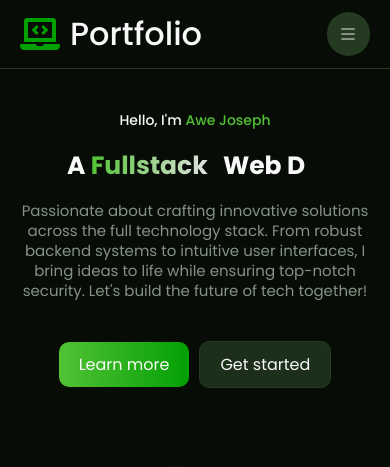
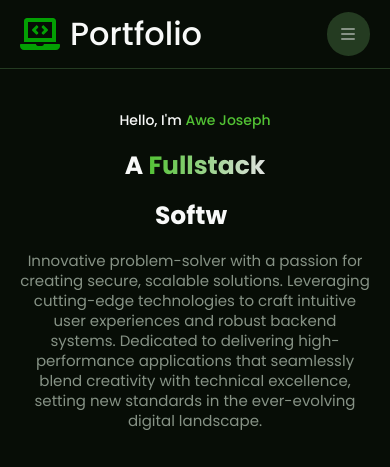
Before and after one commit to Jossyboydgenius/Developer-portfolio, a React (Vite) app: page / in a window 390 px wide. Shown: the top 467 px of the page. Built offline with nearby package versions, Linux system fonts and the light colour scheme.

Commit message:
refactor: Update Hero component with responsive button layout and typing animation

```diff
--- a/src/Components/Hero/index.jsx
+++ b/src/Components/Hero/index.jsx
@@ -1,16 +1,16 @@
-import React, { useState, useEffect } from 'react'
-import "./Hero.css"
-import { Link } from 'react-scroll'
-import me from '../../assets/me.png'
-import Achievement from '../../Commons/Achievement'
-import AOS from 'aos'
-import 'aos/dist/aos.css'
+import React, { useState, useEffect } from 'react';
+import "./Hero.css";
+import { Link } from 'react-scroll';
+import me from '../../assets/me.png';
+import Achievement from '../../Commons/Achievement';
+import AOS from 'aos';
+import 'aos/dist/aos.css';
 
 const Hero = () => {
-  const [text, setText] = useState('');
+  const [text, setText] = useState('Software Engineer');
   const [isDeleting, setIsDeleting] = useState(false);
   const [loopNum, setLoopNum] = useState(0);
-  const [typingSpeed, setTypingSpeed] = useState(100);
+  const [typingSpeed, setTypingSpeed] = useState(300);
 
   const titles = ['Software Engineer', 'Web Developer', 'Cybersecurity Engineer'];
 
@@ -28,8 +28,10 @@ const Hero = () => {
 
       if (isDeleting) {
         setText(fullText.substring(0, text.length - 1));
+        setTypingSpeed(10); // Faster deletion
       } else {
         setText(fullText.substring(0, text.length + 1));
+        setTypingSpeed(70); // Normal typing speed
       }
 
       if (!isDeleting && text === fullText) {
@@ -37,13 +39,11 @@ const Hero = () => {
       } else if (isDeleting && text === '') {
         setIsDeleting(false);
         setLoopNum(loopNum + 1);
+        setTypingSpeed(500);
       }
     };
 
-    const timer = setTimeout(() => {
-      handleTyping();
-    }, typingSpeed);
-
+    const timer = setTimeout(handleTyping, typingSpeed);
     return () => clearTimeout(timer);
   }, [text, isDeleting, loopNum, typingSpeed, titles]);
 
@@ -55,14 +55,17 @@ const Hero = () => {
             Hello, I'm <span className='primary'>Awe Joseph</span>
           </h3>
           <h1 className="heading-1" data-aos='fade-up'>
-            A <span className="gradient-text">Fullstack</span>{' '}
-            <span className="typing-text">{text}</span>
+            A <span className="gradient-text">Fullstack</span>
+          </h1>
+          <h1 className="heading-1 typing-container" data-aos='fade-down'>
+            <span className={`typing-text ${text !== 'Web Developer' ? 'smaller-text' : ''}`}>{text}</span>
             <span className="cursor"></span>
           </h1>
           <p className="muted" data-aos='fade-up' data-aos-delay='300'>
-            Passionate about crafting innovative solutions across the full technology
-            stack. From robust backend systems to intuitive user interfaces, I bring ideas to
-            life while ensuring top-notch security. Let's build the future of tech together!
+            Innovative problem-solver with a passion for creating secure, scalable solutions.
+            Leveraging cutting-edge technologies to craft intuitive user experiences and robust backend systems.
+            Dedicated to delivering high-performance applications that seamlessly blend creativity with technical excellence,
+            setting new standards in the ever-evolving digital landscape.
           </p>
           <div className="flex-center buttons-wrapper">
             <Link to='services' smooth={true} className='btn primary' data-aos='fade-up' data-aos-delay='500'>Learn more</Link>
@@ -70,7 +73,7 @@ const Hero = () => {
           </div>
         </div>
         <div className="column hero-image" data-aos='fade-left' data-aos-delay='300'>
-          <img src={me} alt="" />
+          <img src={me} alt="Awe Joseph" />
         </div>
       </div>
       <div className="achievement-cluster">
@@ -79,7 +82,7 @@ const Hero = () => {
         </div>
       </div>
     </section>
-  )
-}
+  );
+};
 
-export default Hero
+export default Hero;
```
